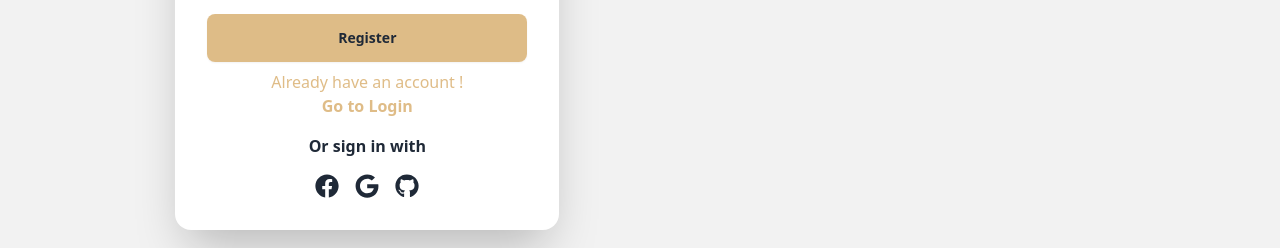
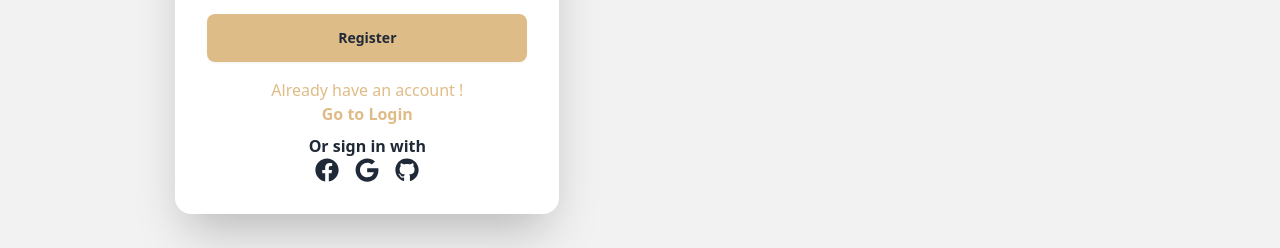
Before and after one commit to abujaher5/bistro-boss-client, a React (Vite) app: page /register in a window 1280 px wide. Shown: the part 634-882 px from the top of the page. Built offline with nearby package versions, Linux system fonts and the light colour scheme; no server answers.

Commit message:
added socialLogin component for google login

```diff
--- /dev/null
+++ b/src/components/SocialLogin/SocialLogin.jsx
@@ -0,0 +1,36 @@
+import { FaFacebook, FaGithub, FaGoogle } from "react-icons/fa";
+import useAuth from "../../hooks/useAuth";
+import { useNavigate } from "react-router-dom";
+import useAxiosPublic from "../../hooks/useAxiosPublic";
+
+const SocialLogin = () => {
+  const navigate = useNavigate();
+  const { googleLogIn } = useAuth();
+
+  const axiosPublic = useAxiosPublic();
+  const handleGoogleLogIn = () => {
+    googleLogIn().then((result) => {
+      console.log(result.user);
+      const userInfo = {
+        email: result.user?.email,
+        name: result.user?.displayName,
+      };
+      axiosPublic.post("/users", userInfo).then((res) => {
+        console.log(res.data);
+        navigate("/");
+      });
+    });
+  };
+  return (
+    <div>
+      <p className="font-semibold">Or sign in with</p>
+      <div className="flex items-center justify-center  text-2xl gap-4">
+        <FaFacebook></FaFacebook>
+        <FaGoogle onClick={handleGoogleLogIn}></FaGoogle>
+        <FaGithub></FaGithub>
+      </div>
+    </div>
+  );
+};
+
+export default SocialLogin;
--- a/src/pages/Login/Login.jsx
+++ b/src/pages/Login/Login.jsx
@@ -1,6 +1,6 @@
 import { Link, useLocation, useNavigate } from "react-router-dom";
 import loginImage from "../../assets/others/authentication1.png";
-import { FaFacebook, FaGithub, FaGoogle } from "react-icons/fa";
+
 import {
   loadCaptchaEnginge,
   LoadCanvasTemplate,
@@ -10,6 +10,7 @@ import { useContext, useEffect, useState } from "react";
 import { AuthContext } from "../../providers/AuthProvider";
 import { Helmet } from "react-helmet-async";
 import Swal from "sweetalert2";
+import SocialLogin from "../../components/SocialLogin/SocialLogin";
 
 const Login = () => {
   // const captchaRef = useRef(null);
@@ -151,18 +152,17 @@ const Login = () => {
               </div>
 
               <div className="text-center space-y-4">
-                <div className="text-[#D1A054B3]">
-                  New here?
+                <div>
+                  <p className="text-[#D1A054B3]">New here?</p>
                   <Link to="/register">
-                    <p className="font-bold">Create a New Account</p>
+                    <p className="font-bold text-[#D1A054B3]">
+                      Create a New Account
+                    </p>
                   </Link>
                 </div>
-                <p className="font-semibold">Or sign in with</p>
-                <p className="flex items-center justify-center  text-2xl gap-4">
-                  <FaFacebook></FaFacebook>
-                  <FaGoogle></FaGoogle>
-                  <FaGithub></FaGithub>
-                </p>
+                <div className="mt-2">
+                  <SocialLogin></SocialLogin>
+                </div>
               </div>
             </form>
           </div>
--- a/src/pages/Register/Register.jsx
+++ b/src/pages/Register/Register.jsx
@@ -1,17 +1,15 @@
-import { FaFacebook, FaGithub, FaGoogle } from "react-icons/fa";
 import { Link, useNavigate } from "react-router-dom";
 import registerImg from "../../assets/others/authentication2.png";
 
 import { useForm } from "react-hook-form";
-import { useContext } from "react";
-import { AuthContext } from "../../providers/AuthProvider";
 import { Helmet } from "react-helmet-async";
 import Swal from "sweetalert2";
 import useAxiosPublic from "../../hooks/useAxiosPublic";
+import useAuth from "../../hooks/useAuth";
+import SocialLogin from "../../components/SocialLogin/SocialLogin";
 const Register = () => {
   const axiosPublic = useAxiosPublic();
-
-  const { createUser, updateUserProfile } = useContext(AuthContext);
+  const { createUser, updateUserProfile } = useAuth();
 
   const navigate = useNavigate();
   const {
@@ -164,19 +162,16 @@ const Register = () => {
                 </button>
               </div>
 
-              <div className="text-center space-y-4">
-                <div className="text-[#D1A054B3]">
-                  Already have an account !
+              <div className="text-center mt-2">
+                <div>
+                  <p className="text-[#D1A054B3]"> Already have an account !</p>
                   <Link to="/login">
-                    <p className="font-bold">Go to Login</p>
+                    <p className="font-bold text-[#D1A054B3]">Go to Login</p>
                   </Link>
+                  <div className="mt-2">
+                    <SocialLogin></SocialLogin>
+                  </div>
                 </div>
-                <p className="font-semibold">Or sign in with</p>
-                <p className="flex items-center justify-center  text-2xl gap-4">
-                  <FaFacebook></FaFacebook>
-                  <FaGoogle></FaGoogle>
-                  <FaGithub></FaGithub>
-                </p>
               </div>
             </form>
           </div>
--- a/src/providers/AuthProvider.jsx
+++ b/src/providers/AuthProvider.jsx
@@ -5,9 +5,11 @@ import {
   getAuth,
   onAuthStateChanged,
   signInWithEmailAndPassword,
+  signInWithPopup,
   signOut,
   updateProfile,
 } from "firebase/auth";
+import { GoogleAuthProvider } from "firebase/auth";
 
 export const AuthContext = createContext(null);
 
@@ -16,6 +18,7 @@ const auth = getAuth(app);
 const AuthProvider = ({ children }) => {
   const [user, setUser] = useState(null);
   const [loading, setLoading] = useState(true);
+  const googleProvider = new GoogleAuthProvider();
 
   const createUser = (email, password) => {
     setLoading(true);
@@ -24,6 +27,12 @@ const AuthProvider = ({ children }) => {
   const logIn = (email, password) => {
     setLoading(true);
     return signInWithEmailAndPassword(auth, email, password);
+  };
+
+  // google sign in
+  const googleLogIn = () => {
+    setLoading(true);
+    return signInWithPopup(auth, googleProvider);
   };
 
   const logOut = () => {
@@ -55,6 +64,7 @@ const AuthProvider = ({ children }) => {
     logIn,
     logOut,
     updateUserProfile,
+    googleLogIn,
   };
   return (
     <AuthContext.Provider value={authInfo}>{children}</AuthContext.Provider>
```
